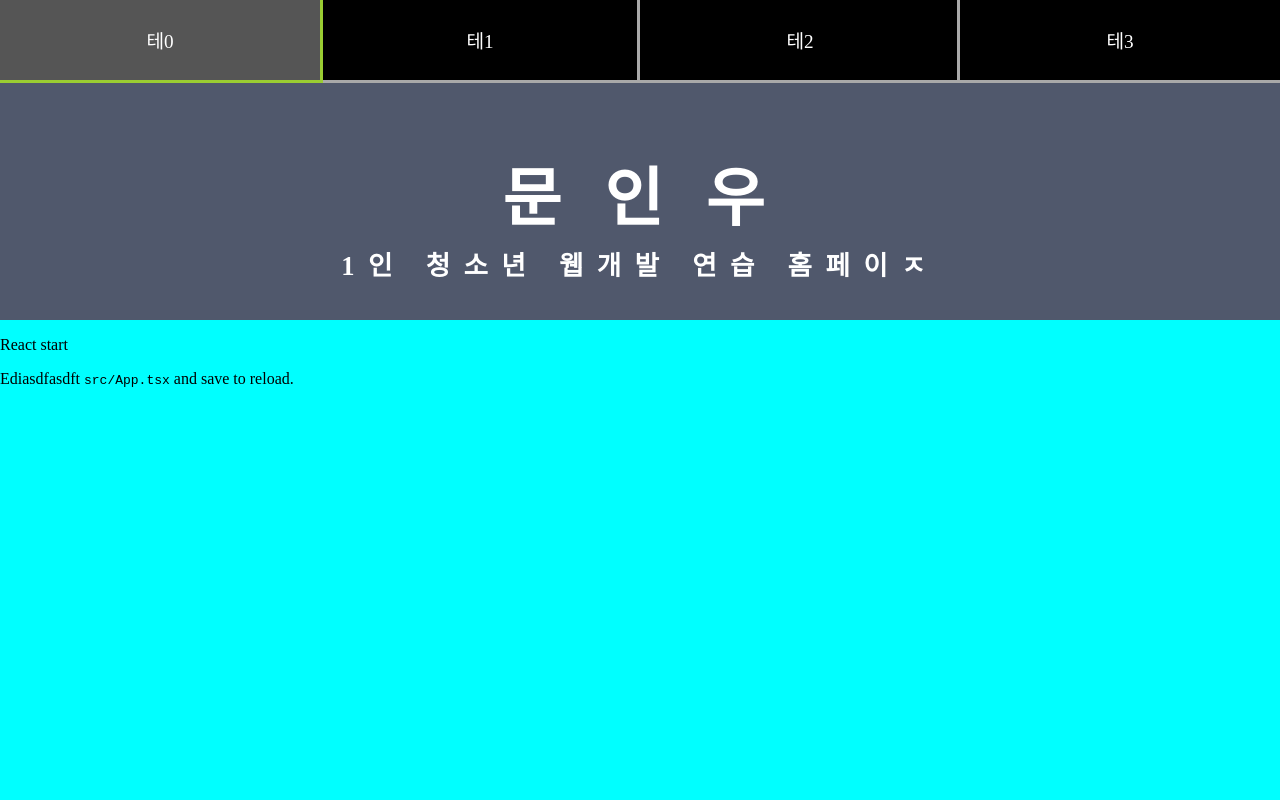
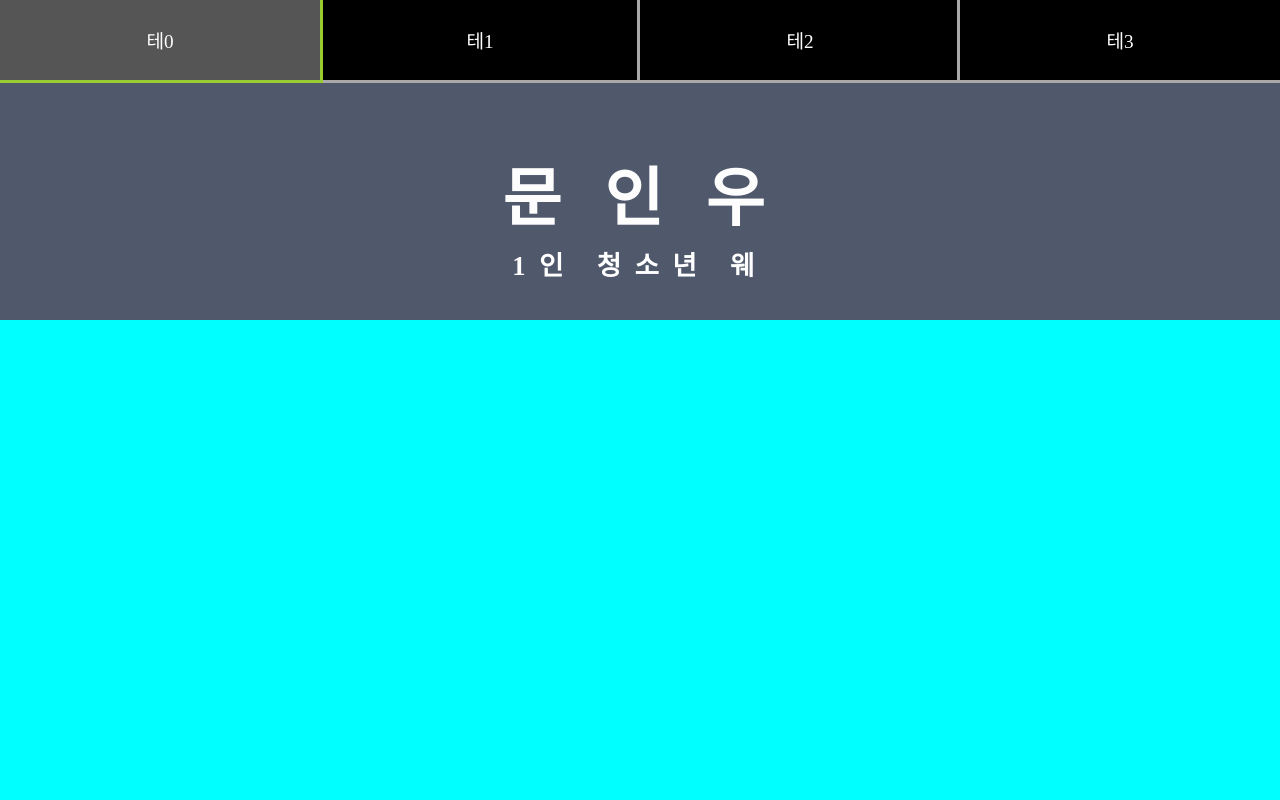
Before and after one commit to modabada/ReactWeb, a React (Create React App) app: page / in a window 1280 px wide. Shown: the top 800 px of the page. Built offline with nearby package versions, Linux system fonts and the light colour scheme; a web font is replaced by a local one.

Commit message:
Router로 페이지 이동 구현,
Router내에서 lazy컴포넌트 사용 구현 요함

```diff
--- a/package.json
+++ b/package.json
@@ -12,6 +12,7 @@
     "@types/react-dom": "^17.0.11",
     "react": "^17.0.2",
     "react-dom": "^17.0.2",
+    "react-router-dom": "^6.0.2",
     "react-scripts": "4.0.3",
     "typescript": "^4.5.2",
     "web-vitals": "^1.1.2"
--- a/public/index.html
+++ b/public/index.html
@@ -5,7 +5,7 @@
     <meta charset="utf-8" />
     <title>inwoo</title>
     <meta name="author" , content="miw1102@naver.com">
-    <meta name="description" , content="A dynamic web page who made one dreaming student">
+    <meta name="description" , content="1인 청소년 웹 개발 연습 홈페이지">
     <link rel="shortcut icon" href="./favicon.ico">
 </head>
 
--- a/src/App.tsx
+++ b/src/App.tsx
@@ -1,28 +1,29 @@
 import React, { Suspense } from 'react';
+import { BrowserRouter, Routes, Route, Link } from 'react-router-dom';
 import './App.css';
-const Title = React.lazy( () => import('./Title'))
-const MenuBar = React.lazy( () => import("./MenuBar"))
+// const Title = React.lazy( () => import('./Title'))
+import Title from "./Title";
+import MenuBar from "./MenuBar";
+// const MenuBar = React.lazy( () => import("./MenuBar"))
 
 
 function App() {
     return (
-        <div className="React">
-            <Suspense fallback={<br></br>}>
-                <MenuBar/>
-            </Suspense>
-            <Suspense fallback={<h1> Loading... </h1>}>
-                <Title/>
-            </Suspense>
-            <p>
-                React start
-            </p>
-            <header className="App-header">
-                <p>
-                    Ediasdfasdft <code>src/App.tsx</code> and save to reload.
-                </p>
-                <br></br><br></br><br></br><br></br><br></br><br></br><br></br><br></br><br></br><br></br><br></br><br></br><br></br><br></br><br></br><br></br><br></br><br></br><br></br><br></br><br></br><br></br><br></br><br></br><br></br><br></br><br></br><br></br><br></br><br></br><br></br><br></br><br></br><br></br><br></br><br></br><br></br><br></br><br></br>
-                <p>ㅎㅇ</p>
-            </header>
+        <div className="App">
+            <MenuBar/>
+            <BrowserRouter>
+                <Routes>
+                    <Route path="/" element={
+                        <div className="Home">
+                            <Title />
+                        </div>
+                    } />
+                    <Route path="doc" element={
+                        <h1> 나도 모?루?</h1>
+                    } />
+
+                </Routes>
+            </BrowserRouter>
         </div>
     );
 }
--- a/src/MenuBar.tsx
+++ b/src/MenuBar.tsx
@@ -1,6 +1,6 @@
 import './MenuBar.css';
 
-function MenuBar() {
+export default function MenuBar() {
     const Sections:Array<JSX.Element> = [];
     for(let i = 0; i < 4; i++) {
         Sections.push(<Section index={i}/>)
@@ -12,7 +12,6 @@ function MenuBar() {
     )
 }
 
-
 function test1(e: number) {
     alert("t" + e);
 }
@@ -21,7 +20,7 @@ function Section(prop: any) {
         case 0:
             return(
                 <div className="Btn" draggable onClick={e => {
-                    // run
+                    window.location.href="/doc";
                 }}>
                     테0
                 </div>);
@@ -54,5 +53,3 @@ function Section(prop: any) {
             return(<p></p>);
     }
 }
-
-export default MenuBar;
--- a/src/Title.css
+++ b/src/Title.css
@@ -24,27 +24,21 @@
     position: absolute;
 
     top: 10%;
-    animation: fadein 3s;
+    animation: fadein 6s;
 }
 @keyframes fadein {
-    from {
+    0% {
         opacity: 0;
     }
-    to {
-        opacity: 1;
-    }
-}
-@-webkit-keyframes fadein {
-    from {
+    16% {
         opacity: 0;
     }
-    to {
+    100% {
         opacity: 1;
     }
 }
 
 .SubTitle {
     position: absolute;
-    transition: transform, 5s;
     top: 50%;
 }
--- a/src/Title.tsx
+++ b/src/Title.tsx
@@ -23,7 +23,7 @@ function Title() {
         }
     }
     const word_output = () => {
-        let code = word[index].charCodeAt(0);
+        const code = word[index].charCodeAt(0);
         if(4352 <= code && code <= 4370) {
             return word.slice(0, index) + dict(word[index])
         }
@@ -37,8 +37,8 @@ function Title() {
     const [index, setIndex] = useState(0);
     useEffect(() => {
         interv.current = setInterval(() => {
-            if (timer.current++ > 4) {
-                setIndex(timer.current - 5);
+            if (timer.current++ > 25) {
+                setIndex(timer.current - 26);
             }
         }, 130);
         return () => clearInterval(interv.current);
@@ -48,17 +48,11 @@ function Title() {
             clearInterval(interv.current);
         }
     }, [index]);
-    const subTitle = <h5 className="SubTitle" draggable id="sex">{word_output()} </h5>
-    const test = () => {alert("이벤트 종료")}
-    const el = document.getElementsByClassName('MainTitle');
-    if(el.length > 0) {
-        el[0].addEventListener("transisionend", test, true);
-    }
 
     return (
         <div className="Title">
             <h1 className="MainTitle" draggable>문 인 우</h1>
-            {subTitle}
+            <h5 className="SubTitle" draggable>{word_output()} </h5>
         </div>
     )
 }
--- a/src/index.tsx
+++ b/src/index.tsx
@@ -5,7 +5,7 @@ import reportWebVitals from './reportWebVitals';
 
 ReactDOM.render(
     <React.StrictMode>
-        <App />
+        <App/>
     </React.StrictMode>,
     document.getElementById('root')
 );
```
Also changed, not shown: 1 other file (tests, documents, lock files or other folders).
